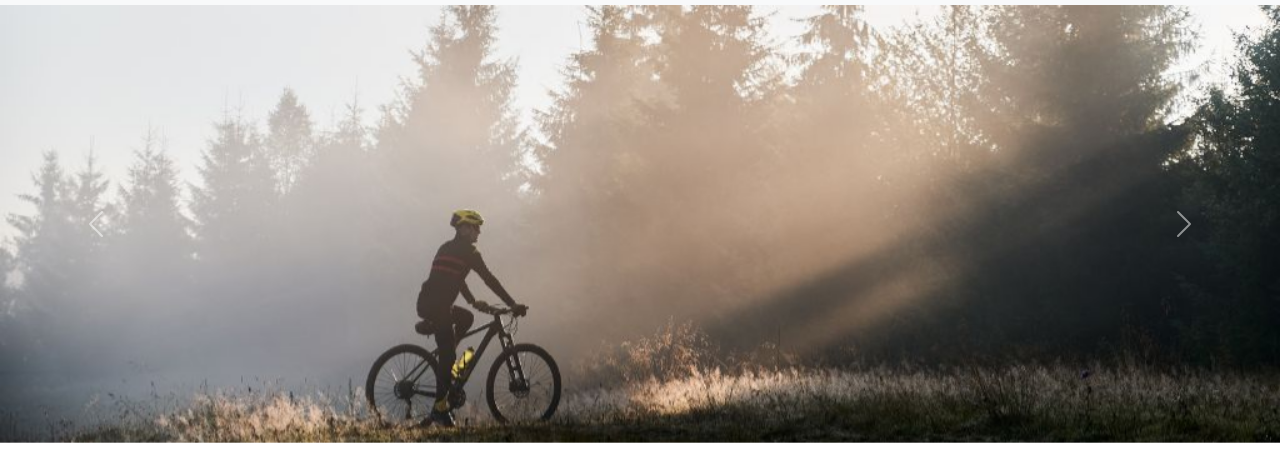
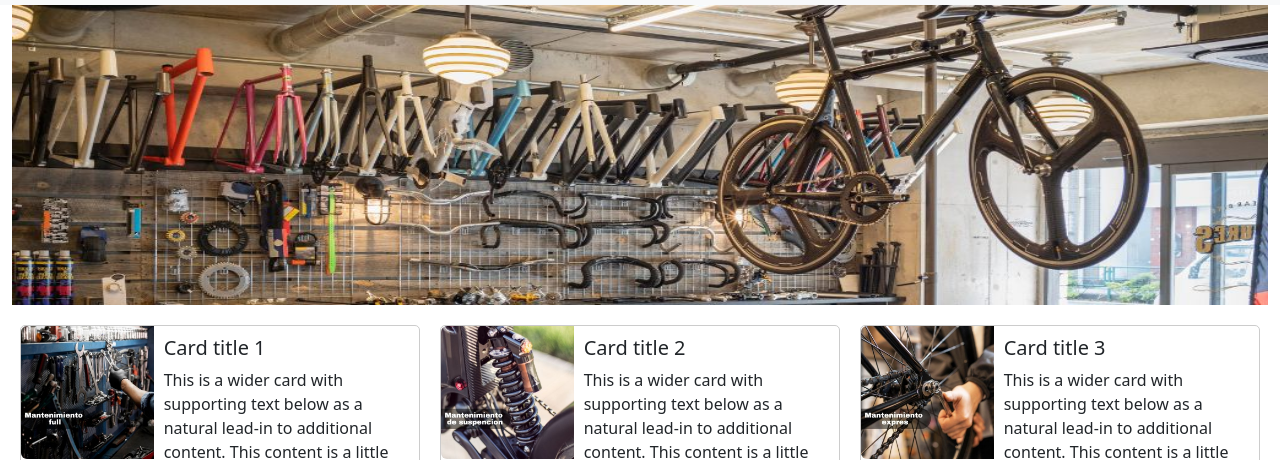
Before and after one commit to AsprinoB/PreEntrega3Asprino, a website: page mantencion.html in a window 1280 px wide. Shown: the part 289-749 px from the top of the page. Drawn offline with nearby package versions, Linux system fonts and the light colour scheme.

Commit message:
actualizacion 2

```diff
--- a/mantencion.html
+++ b/mantencion.html
@@ -71,39 +71,8 @@
         </div>
       </div>
     </nav>
-    <div id="carouselExample" class="carousel slide">
-      <div class="carousel-inner">
-        <div class="carousel-item active">
-          <img src="./img/bike-1.jpg" class="d-block w-100" alt="..." />
-        </div>
-        <div class="carousel-item">
-          <img src="./img/bike-2.jpg" class="d-block w-100" alt="..." />
-        </div>
-        <div class="carousel-item">
-          <img src="./img/bike-3.jpg" class="d-block w-100" alt="..." />
-        </div>
-        <div class="carousel-item">
-          <img src="./img/bike-4.jpg" class="d-block w-100" alt="..." />
-        </div>
-      </div>
-      <button
-        class="carousel-control-prev"
-        type="button"
-        data-bs-target="#carouselExample"
-        data-bs-slide="prev"
-      >
-        <span class="carousel-control-prev-icon" aria-hidden="true"></span>
-        <span class="visually-hidden">Previous</span>
-      </button>
-      <button
-        class="carousel-control-next"
-        type="button"
-        data-bs-target="#carouselExample"
-        data-bs-slide="next"
-      >
-        <span class="carousel-control-next-icon" aria-hidden="true"></span>
-        <span class="visually-hidden">Next</span>
-      </button>
+    <div class="container-fluid">
+      <img src="./img/taller-2.jpg" alt="Banner" class="banner">
     </div>
     <div class="image-gallery">
       <div class="card mb-3" style="max-width: 540px;">
```
